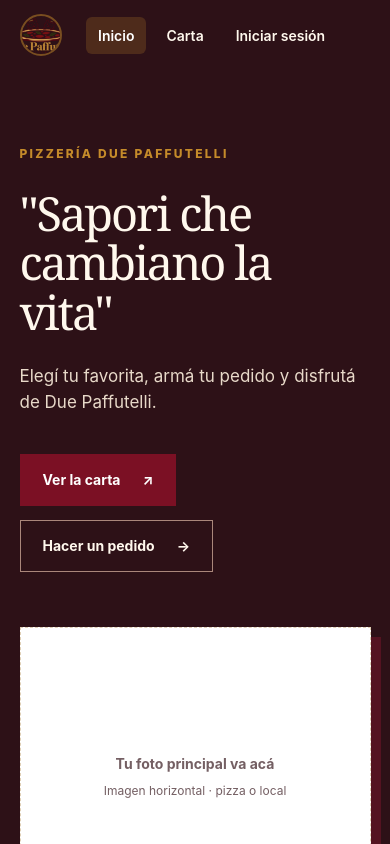
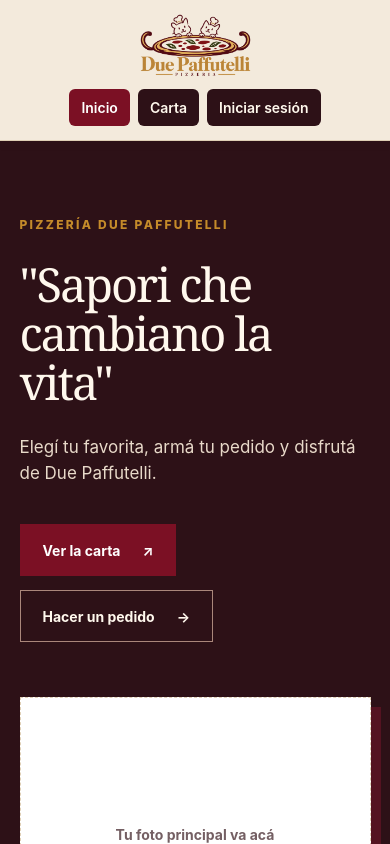
Before and after one commit to jcolumbich/tp-dsw-pizzeria-frontend, a React (Vite) app: page / in a window 390 px wide. Shown: the top 844 px of the page. Built offline with nearby package versions, Linux system fonts and the light colour scheme.

Commit message:
Mejora diseño del sitio y animacion del menu

```diff
--- a/src/App.css
+++ b/src/App.css
@@ -23,39 +23,53 @@
 
 /* Navbar */
 
+/* Navbar */
+
 .navbar {
   position: sticky;
   top: 0;
   z-index: 100;
-  display: flex;
+  display: grid;
+  grid-template-columns: minmax(0, 1fr) auto minmax(0, 1fr);
   align-items: center;
   justify-content: space-between;
   gap: 24px;
   width: 100%;
   padding: 14px 32px;
-  background-color: #2d1117;
-  border-bottom: none;
+  background-color: #f3eadc;
+  border-bottom: 1px solid #dfcfb5;
   box-shadow: 0 2px 8px rgba(45, 17, 23, 0.18);
+}
+
+.navbar::before {
+  content: '';
+  grid-column: 1;
 }
 
 .navbar-logo {
   display: flex;
   align-items: center;
   gap: 12px;
+  grid-column: 2;
+  justify-self: center;
   color: #ffffff !important;
   font-family: var(--font-body);
   font-size: 20px;
   font-weight: 700;
   text-decoration: none;
   white-space: nowrap;
+  padding: 0;
+  background: transparent;
 }
 
 .navbar-logo-img {
-  width: 42px;
-  height: 42px;
-  border: 2px solid rgba(197, 139, 42, 0.5);
-  border-radius: 50%;
-  object-fit: cover;
+  display: block;
+  width: 125px;
+  height: auto;
+  border: 0;
+  border-radius: 0;
+  object-fit: contain;
+  filter: none;
 }
 
 .navbar-links {
@@ -64,6 +78,8 @@
   justify-content: flex-end;
   flex-wrap: wrap;
   gap: 8px;
+  grid-column: 3;
+  justify-self: end;
 }
 
 .navbar-links a,
@@ -71,6 +87,7 @@
   padding: 8px 12px;
   border-radius: var(--radius-sm);
   color: #fff8ed !important;
+  background-color: #2d1117;
   font-family: var(--font-body);
   font-size: 14px;
   font-weight: 600;
@@ -82,7 +99,7 @@
 .navbar-links a.active,
 .navbar-links button:hover {
   color: #ffffff !important;
-  background-color: rgba(197, 139, 42, 0.22) !important;
+  background-color: #7b1024 !important;
 }
 
 /* Contenido */
@@ -604,12 +621,24 @@ h3 {
 
 @media (max-width: 900px) {
   .navbar {
-    align-items: flex-start;
+    grid-template-columns: 1fr;
+    justify-items: center;
+    gap: 12px;
     padding: 14px 20px;
   }
 
+  .navbar::before {
+    display: none;
+  }
+
+  .navbar-logo {
+    grid-column: 1;
+  }
+
   .navbar-links {
-    justify-content: flex-start;
+    grid-column: 1;
+    justify-self: center;
+    justify-content: center;
     width: 100%;
   }
 
@@ -688,4 +717,27 @@ h3 {
   .filtro-pedido-btn {
     width: 100%;
   }
+
+ .navbar {
+  transition: transform 220ms ease;
 }
+
+.navbar-oculta {
+  transform: translateY(-100%);
+}
+
+@media (max-width: 520px) {
+  .navbar {
+    position: sticky;
+  }
+}
+
+@media (prefers-reduced-motion: reduce) {
+  .navbar {
+    transition: none;
+  }
+}
+
+
+
+}
--- a/src/App.tsx
+++ b/src/App.tsx
@@ -1,3 +1,4 @@
+import { useEffect, useRef, useState } from 'react';
 import { BrowserRouter, Routes, Route, NavLink, Link, Navigate } from 'react-router-dom';
 import IngredientesList from './views/ingrediente/IngredientesList';
 import RepartidorList from './views/repartidor/repartidorList';
@@ -19,10 +20,52 @@ import './Inicio.css';
 
 function App() {
   const { usuario, logout } = useAuth();
+  const [menuOculto, setMenuOculto] = useState(false);
+  const ultimaPosicion = useRef(0);
+
+  useEffect(() => {
+    ultimaPosicion.current = window.scrollY;
+
+    const alDesplazarse = () => {
+      const posicionActual = window.scrollY;
+      const diferencia = posicionActual - ultimaPosicion.current;
+
+      if (posicionActual < 60) {
+        setMenuOculto(false);
+      } else if (Math.abs(diferencia) > 2) {
+        setMenuOculto(diferencia > 0);
+      }
+
+      ultimaPosicion.current = posicionActual;
+    };
+
+    const alUsarRueda = (evento: WheelEvent) => {
+      if (window.scrollY < 60) return;
+      if (evento.deltaY > 2) setMenuOculto(true);
+      if (evento.deltaY < -2) setMenuOculto(false);
+    };
+
+    window.addEventListener('scroll', alDesplazarse, { passive: true });
+    window.addEventListener('wheel', alUsarRueda, { passive: true });
+
+    return () => {
+      window.removeEventListener('scroll', alDesplazarse);
+      window.removeEventListener('wheel', alUsarRueda);
+    };
+  }, []);
 
   return (
     <BrowserRouter>
-      <nav className="navbar">
+      <nav
+        className="navbar"
+        style={{
+          transform: menuOculto
+            ? 'translate3d(0, -110%, 0)'
+            : 'translate3d(0, 0, 0)',
+          transition: 'transform 380ms cubic-bezier(0.22, 1, 0.36, 1)',
+          willChange: 'transform',
+        }}
+      >
         <NavLink to="/" className="navbar-logo" aria-label="Due Paffutelli - Inicio">
           <img src={logo} alt="Due Paffutelli" className="navbar-logo-img" />
         </NavLink>
@@ -34,7 +77,9 @@ function App() {
 
           <Link
             to="/#carta"
-            onClick={() => document.getElementById('carta')?.scrollIntoView({ behavior: 'smooth' })}
+            onClick={() =>
+              document.getElementById('carta')?.scrollIntoView({ behavior: 'smooth' })
+            }
           >
             Carta
           </Link>
@@ -43,19 +88,35 @@ function App() {
             <>
               {usuario.nivel_permisos >= 1 && (
                 <>
-                  <NavLink to="/ingredientes" className={({ isActive }) => (isActive ? 'active' : '')}>
+                  <NavLink
+                    to="/ingredientes"
+                    className={({ isActive }) => (isActive ? 'active' : '')}
+                  >
                     Ingredientes
                   </NavLink>
-                  <NavLink to="/repartidores" className={({ isActive }) => (isActive ? 'active' : '')}>
+                  <NavLink
+                    to="/repartidores"
+                    className={({ isActive }) => (isActive ? 'active' : '')}
+                  >
                     Repartidores
                   </NavLink>
-                  <NavLink to="/pizzas" className={({ isActive }) => (isActive ? 'active' : '')}>
+                  <NavLink
+                    to="/pizzas"
+                    className={({ isActive }) => (isActive ? 'active' : '')}
+                  >
                     Pizzas
                   </NavLink>
-                  <NavLink to="/clientes" className={({ isActive }) => (isActive ? 'active' : '')}>
+                  <NavLink
+                    to="/clientes"
+                    className={({ isActive }) => (isActive ? 'active' : '')}
+                  >
                     Clientes
                   </NavLink>
-                  <NavLink to="/pedidos" end className={({ isActive }) => (isActive ? 'active' : '')}>
+                  <NavLink
+                    to="/pedidos"
+                    end
+                    className={({ isActive }) => (isActive ? 'active' : '')}
+                  >
                     Pedidos
                   </NavLink>
                 </>
@@ -63,10 +124,16 @@ function App() {
 
               {usuario.nivel_permisos === 0 && (
                 <>
-                  <NavLink to="/pedidos/nuevo" className={({ isActive }) => (isActive ? 'active' : '')}>
+                  <NavLink
+                    to="/pedidos/nuevo"
+                    className={({ isActive }) => (isActive ? 'active' : '')}
+                  >
                     Nuevo Pedido
                   </NavLink>
-                  <NavLink to="/mis-pedidos" className={({ isActive }) => (isActive ? 'active' : '')}>
+                  <NavLink
+                    to="/mis-pedidos"
+                    className={({ isActive }) => (isActive ? 'active' : '')}
+                  >
                     Mis Pedidos
                   </NavLink>
                 </>
@@ -77,7 +144,10 @@ function App() {
               </button>
             </>
           ) : (
-            <NavLink to="/login" className={({ isActive }) => (isActive ? 'active' : '')}>
+            <NavLink
+              to="/login"
+              className={({ isActive }) => (isActive ? 'active' : '')}
+            >
               Iniciar sesión
             </NavLink>
           )}
@@ -134,9 +204,11 @@ function App() {
               path="/pedidos/nuevo"
               element={
                 <RutaProtegida nivelRequerido={0}>
-                  {usuario?.nivel_permisos === 0
-                    ? <CrearPedidoForm />
-                    : <Navigate to="/pedidos" replace />}
+                  {usuario?.nivel_permisos === 0 ? (
+                    <CrearPedidoForm />
+                  ) : (
+                    <Navigate to="/pedidos" replace />
+                  )}
                 </RutaProtegida>
               }
             />
```
